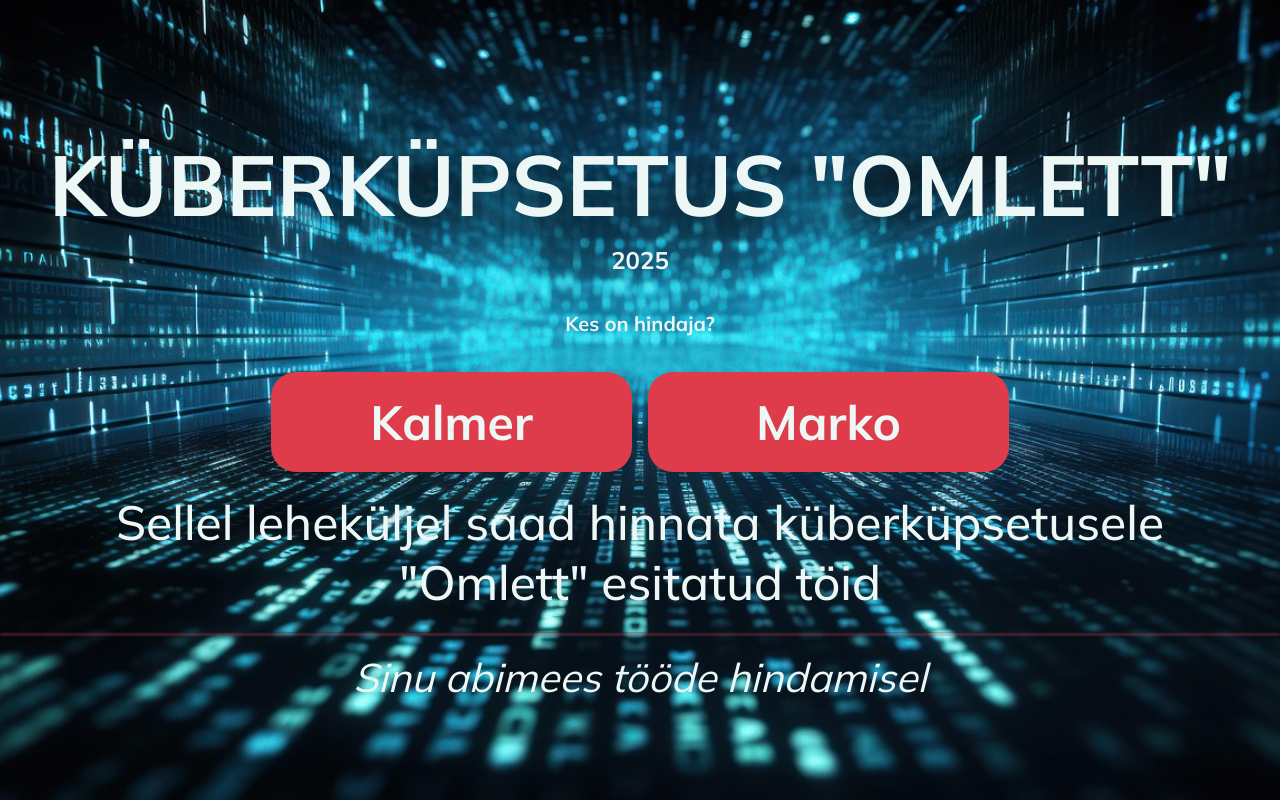
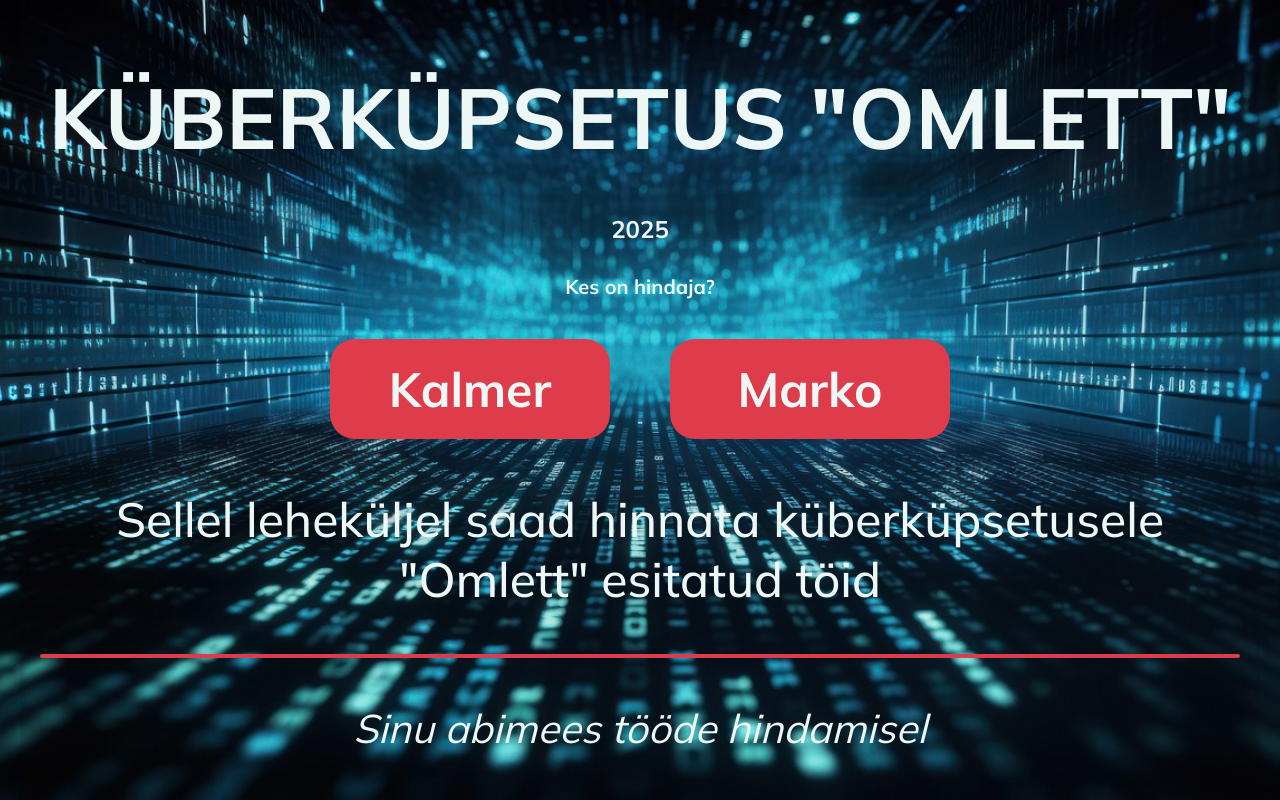
Before and after one commit to KaarelVv/grading_system, a React (Create React App) app: page / in a window 1280 px wide. Built offline with nearby package versions, Linux system fonts and the light colour scheme.

Commit message:
Fixing main page styling

```diff
--- a/src/assets/styles/Grading.css
+++ b/src/assets/styles/Grading.css
@@ -2,6 +2,8 @@
     display: flex;
     flex-direction: column;
     height: 100vh;
+    background-color: #000022;
+    color: #edf7f6
   }
 
   .top-bar {
@@ -9,9 +11,26 @@
     justify-content: space-between;
     align-items: center;
     padding: 15px 20px;
-    background-color: #f8f9fa;
+    background-color: #000022;
     border-bottom: 1px solid #ddd;
   }
+
+  .top-bar button {
+    text-align: left;
+    padding: 12px;
+    font-size: 16px;
+    border-radius: 10px;
+    border: 1px solid #edf7f6;
+    color: #edf7f6;
+    background-color: #de3c4b;
+    transition: all 0.3s;
+  }
+
+  .top-bar button:hover {
+    background-color: #f16b79;
+    color: #edf7f6;
+  }
+
 
   .grading-layout {
     display: flex;
@@ -22,4 +41,21 @@
     flex-grow: 1;
     padding: 20px;
     text-align: center;
+    background-color: #000022;
   }
+
+.update-button {
+  background-color: #de3c4b;
+  color: white;
+  border: none;
+  border-radius: 25px;
+  padding: 10px 20px;
+  font-size: 16px;
+  cursor: pointer;
+  margin-top: 20px;
+  transition: background-color 0.3s;
+}
+
+.update-button:hover {
+  background-color: #c82333;
+}
--- a/src/assets/styles/Home.css
+++ b/src/assets/styles/Home.css
@@ -1,8 +1,7 @@
-
 .Home {
     background: linear-gradient(
-        rgba(0, 0, 34, 0.9),
-        rgba(0, 0, 0, 0.9)
+        rgba(0, 0, 34, 0.1),
+        rgba(0, 0, 0, 0.1)
     );
     background-size: cover;
     background-position: center;
@@ -12,14 +11,16 @@
     align-items: center;
 }
 
-  .content{
-    align-content: center;
+.content {
+    display: flex;
+    flex-direction: column;
+    align-items: center;
     justify-content: center;
-
+    width: 100%;
+    padding: 0 20px;
 }
 
 .title {
-    display: flex;
     color: #EDF7F6;
     text-align: center;
     font-family: Mulish;
@@ -27,7 +28,10 @@
     font-style: normal;
     font-weight: 900;
     line-height: normal;
+    width: 100%;
+    margin-bottom: 20px;
 }
+
 .aasta {
     color: #EDF7F6;
     text-align: center;
@@ -36,6 +40,7 @@
     font-style: normal;
     font-weight: 900;
     line-height: normal;
+    margin-bottom: 10px;
 }
 
 .hindaja {
@@ -46,17 +51,19 @@
     font-style: normal;
     font-weight: 900;
     line-height: normal;
-    margin: 20px;
+    margin: 20px 0;
 }
 
 .button-container {
     display: flex;
     justify-content: center;
-    gap: 140px;
+    gap: 60px; /* Adjusted from 140px to a more balanced 60px */
+    margin-bottom: 30px;
+    width: 100%;
 }
 
 .button {
-    width: 361px;
+    width: 280px; /* Adjusted from 361px for better spacing */
     height: 100px;
     flex-shrink: 0;
     border-radius: 25px;
@@ -67,6 +74,8 @@
     font-style: normal;
     font-weight: 700;
     line-height: normal;
+    border: none;
+    cursor: pointer;
 }
 
 .button:hover {
@@ -81,15 +90,20 @@
     font-style: normal;
     font-weight: 500;
     line-height: normal;
-    margin: 20px;
+    margin: 20px 0;
+    max-width: 1200px;
 }
 
 hr {
+    width: 100%;
+    max-width: 1200px;
     border-radius: 5px;
     background: #DE3C4B;
     height: 4px;
-    flex-shrink: 0;
+    border: none;
+    margin: 25px 0;
 }
+
 .tekst2 {
     color: #EDF7F6;
     text-align: center;
@@ -98,4 +112,5 @@
     font-style: italic;
     font-weight: 200;
     line-height: normal;
+    margin-top: 20px;
 }
--- a/src/pages/Home.js
+++ b/src/pages/Home.js
@@ -1,25 +1,27 @@
 import { useNavigate } from "react-router-dom";
 import "../assets/styles/Home.css";
-
-
 
 const Home = () => {
   const navigate = useNavigate();
 
   return (
-    <div className="d-flex flex-column align-items-center mt-5">
+    <div className="Home">
+      <div className="content">
         <h1 className="title">KÜBERKÜPSETUS "OMLETT"</h1>
         <p className="aasta">2025</p>
         <p className="hindaja">Kes on hindaja?</p>
-      <div className="mt-3">
+
+        <div className="button-container">
           <button className="button" onClick={() => navigate("/grading?grader=1")}>
             Kalmer
           </button>
-        <button className="button ms-3" onClick={() => navigate("/grading?grader=2")}>
+          <button className="button" onClick={() => navigate("/grading?grader=2")}>
             Marko
           </button>
+        </div>
+
         <p className="tekst1">Sellel leheküljel saad hinnata küberküpsetusele "Omlett" esitatud töid</p>
-          <hr></hr>
+        <hr />
         <p className="tekst2">Sinu abimees tööde hindamisel</p>
       </div>
     </div>
--- a/src/pages/Result.js
+++ b/src/pages/Result.js
@@ -1,7 +1,6 @@
 import React, { useEffect, useState } from "react";
 import { useNavigate } from "react-router-dom";
 import { fetchMergedTeamData } from "../components/api/teamApi";
-import "bootstrap/dist/css/bootstrap.min.css";
 
 const Result = () => {
   const [data, setData] = useState([]);
```
Lines whose indentation alone changed are shown as unchanged.
